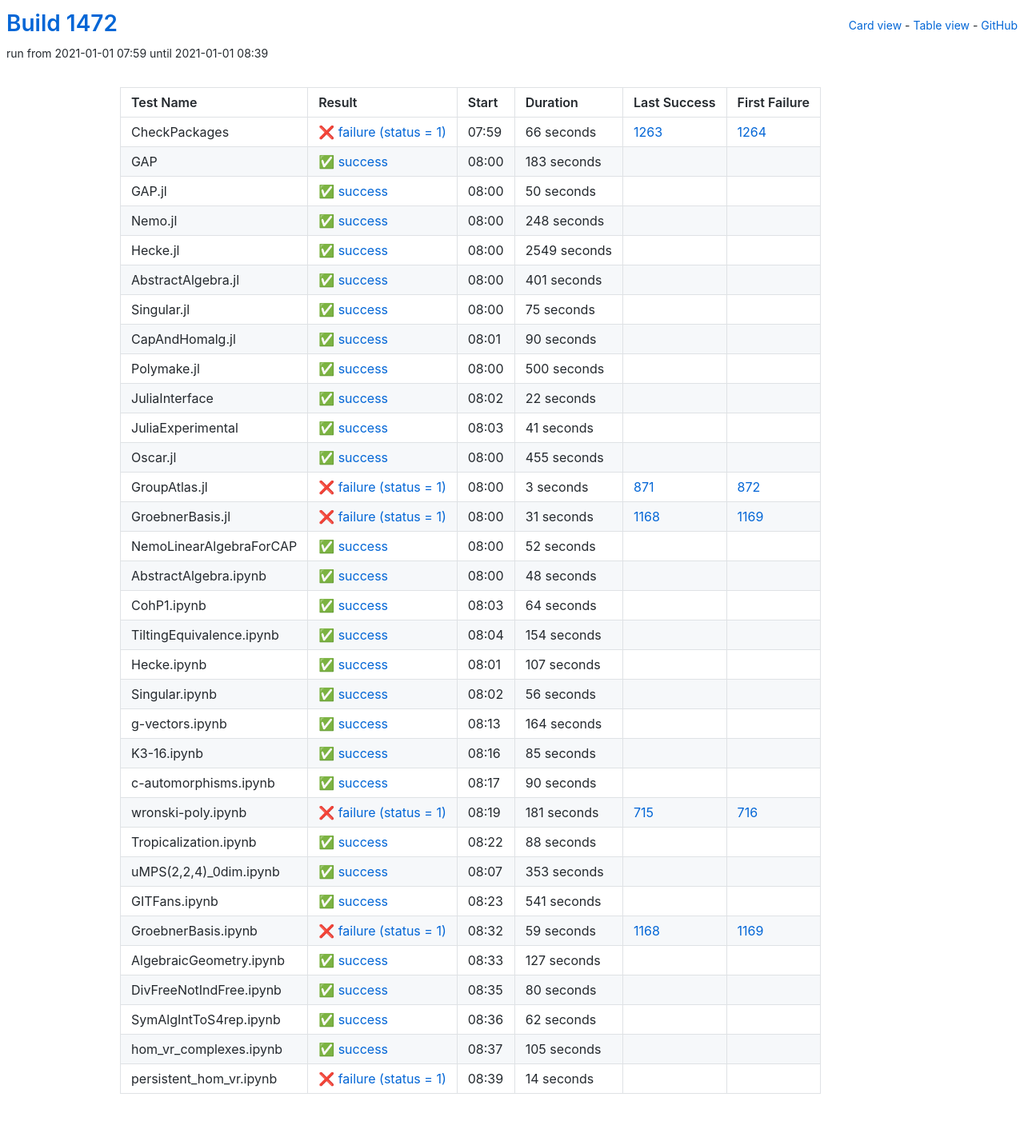
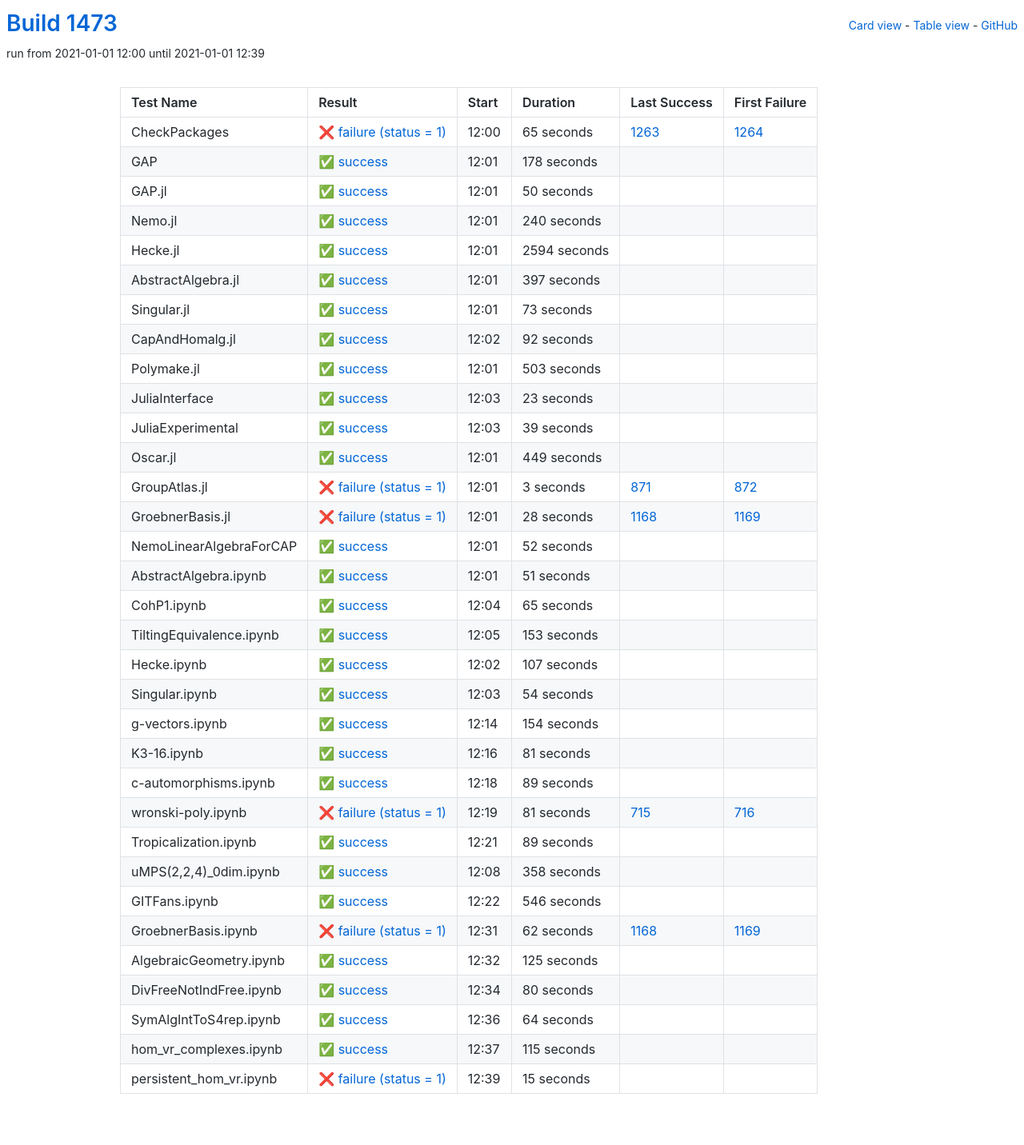
Before and after one commit to oscar-system/oscar-ci-status-stable, a Jekyll site: the page built from table.html, in a window 1280 px wide. Shown: the whole page at 80% size. Built offline with Jekyll 4.4.1, drawn with Linux system fonts in a browser that asks for light colours.

Commit message:
Build #1473

```diff
--- a/_data/ci.yml
+++ b/_data/ci.yml
@@ -1,6 +1,6 @@
 ---
-build: 1472
-build_url: https://oscarci.mathematik.uni-kl.de/job/oscar-stable/1472/
+build: 1473
+build_url: https://oscarci.mathematik.uni-kl.de/job/oscar-stable/1473/
 job: oscar-stable
 organization: oscar-system
 repo: oscar-ci-status-stable
@@ -8,32 +8,32 @@ repourl: https://github.com/oscar-system/oscar-ci-status-stable
 tests:
 - name: CheckPackages
   id: checkpackages
-  log: https://oscarci.mathematik.uni-kl.de/job/oscar-stable/1472/artifact/logs/build-1472/CheckPackages.log
-  start: 2021-01-01 07:59
+  log: https://oscarci.mathematik.uni-kl.de/job/oscar-stable/1473/artifact/logs/build-1473/CheckPackages.log
+  start: 2021-01-01 12:00
   success: false
   exitcode: 1
   status: failure
-  duration: 66
+  duration: 65
   last_success: 1263
   last_success_url: https://oscarci.mathematik.uni-kl.de/job/oscar-stable/1263/
   first_failure: 1264
   first_failure_url: https://oscarci.mathematik.uni-kl.de/job/oscar-stable/1264/
 - name: GAP
   id: gap
-  log: https://oscarci.mathematik.uni-kl.de/job/oscar-stable/1472/artifact/logs/build-1472/GAP.log
-  start: 2021-01-01 08:00
+  log: https://oscarci.mathematik.uni-kl.de/job/oscar-stable/1473/artifact/logs/build-1473/GAP.log
+  start: 2021-01-01 12:01
   success: true
   exitcode: 0
   status: success
-  duration: 183
+  duration: 178
   last_success: false
   last_success_url:
   first_failure: false
   first_failure_url:
 - name: GAP.jl
   id: gap-jl
-  log: https://oscarci.mathematik.uni-kl.de/job/oscar-stable/1472/artifact/logs/build-1472/GAP.jl.log
-  start: 2021-01-01 08:00
+  log: https://oscarci.mathematik.uni-kl.de/job/oscar-stable/1473/artifact/logs/build-1473/GAP.jl.log
+  start: 2021-01-01 12:01
   success: true
   exitcode: 0
   status: success
@@ -44,116 +44,116 @@ tests:
   first_failure_url:
 - name: Nemo.jl
   id: nemo-jl
-  log: https://oscarci.mathematik.uni-kl.de/job/oscar-stable/1472/artifact/logs/build-1472/Nemo.jl.log
-  start: 2021-01-01 08:00
+  log: https://oscarci.mathematik.uni-kl.de/job/oscar-stable/1473/artifact/logs/build-1473/Nemo.jl.log
+  start: 2021-01-01 12:01
   success: true
   exitcode: 0
   status: success
-  duration: 248
+  duration: 240
   last_success: false
   last_success_url:
   first_failure: false
   first_failure_url:
 - name: Hecke.jl
   id: hecke-jl
-  log: https://oscarci.mathematik.uni-kl.de/job/oscar-stable/1472/artifact/logs/build-1472/Hecke.jl.log
-  start: 2021-01-01 08:00
+  log: https://oscarci.mathematik.uni-kl.de/job/oscar-stable/1473/artifact/logs/build-1473/Hecke.jl.log
+  start: 2021-01-01 12:01
   success: true
   exitcode: 0
   status: success
-  duration: 2549
+  duration: 2594
   last_success: false
   last_success_url:
   first_failure: false
   first_failure_url:
 - name: AbstractAlgebra.jl
   id: abstractalgebra-jl
-  log: https://oscarci.mathematik.uni-kl.de/job/oscar-stable/1472/artifact/logs/build-1472/AbstractAlgebra.jl.log
-  start: 2021-01-01 08:00
+  log: https://oscarci.mathematik.uni-kl.de/job/oscar-stable/1473/artifact/logs/build-1473/AbstractAlgebra.jl.log
+  start: 2021-01-01 12:01
   success: true
   exitcode: 0
   status: success
-  duration: 401
+  duration: 397
   last_success: false
   last_success_url:
   first_failure: false
   first_failure_url:
 - name: Singular.jl
   id: singular-jl
-  log: https://oscarci.mathematik.uni-kl.de/job/oscar-stable/1472/artifact/logs/build-1472/Singular.jl.log
-  start: 2021-01-01 08:00
+  log: https://oscarci.mathematik.uni-kl.de/job/oscar-stable/1473/artifact/logs/build-1473/Singular.jl.log
+  start: 2021-01-01 12:01
   success: true
   exitcode: 0
   status: success
-  duration: 75
+  duration: 73
   last_success: false
   last_success_url:
   first_failure: false
   first_failure_url:
 - name: CapAndHomalg.jl
   id: capandhomalg-jl
-  log: https://oscarci.mathematik.uni-kl.de/job/oscar-stable/1472/artifact/logs/build-1472/CapAndHomalg.jl.log
-  start: 2021-01-01 08:01
+  log: https://oscarci.mathematik.uni-kl.de/job/oscar-stable/1473/artifact/logs/build-1473/CapAndHomalg.jl.log
+  start: 2021-01-01 12:02
   success: true
   exitcode: 0
   status: success
-  duration: 90
+  duration: 92
   last_success: false
   last_success_url:
   first_failure: false
   first_failure_url:
 - name: Polymake.jl
   id: polymake-jl
-  log: https://oscarci.mathematik.uni-kl.de/job/oscar-stable/1472/artifact/logs/build-1472/Polymake.jl.log
-  start: 2021-01-01 08:00
+  log: https://oscarci.mathematik.uni-kl.de/job/oscar-stable/1473/artifact/logs/build-1473/Polymake.jl.log
+  start: 2021-01-01 12:01
   success: true
   exitcode: 0
   status: success
-  duration: 500
+  duration: 503
   last_success: false
   last_success_url:
   first_failure: false
   first_failure_url:
 - name: JuliaInterface
   id: juliainterface
-  log: https://oscarci.mathematik.uni-kl.de/job/oscar-stable/1472/artifact/logs/build-1472/JuliaInterface.log
-  start: 2021-01-01 08:02
+  log: https://oscarci.mathematik.uni-kl.de/job/oscar-stable/1473/artifact/logs/build-1473/JuliaInterface.log
+  start: 2021-01-01 12:03
   success: true
   exitcode: 0
   status: success
-  duration: 22
+  duration: 23
   last_success: false
   last_success_url:
   first_failure: false
   first_failure_url:
 - name: JuliaExperimental
   id: juliaexperimental
-  log: https://oscarci.mathematik.uni-kl.de/job/oscar-stable/1472/artifact/logs/build-1472/JuliaExperimental.log
-  start: 2021-01-01 08:03
+  log: https://oscarci.mathematik.uni-kl.de/job/oscar-stable/1473/artifact/logs/build-1473/JuliaExperimental.log
+  start: 2021-01-01 12:03
   success: true
   exitcode: 0
   status: success
-  duration: 41
+  duration: 39
   last_success: false
   last_success_url:
   first_failure: false
   first_failure_url:
 - name: Oscar.jl
   id: oscar-jl
-  log: https://oscarci.mathematik.uni-kl.de/job/oscar-stable/1472/artifact/logs/build-1472/Oscar.jl.log
-  start: 2021-01-01 08:00
+  log: https://oscarci.mathematik.uni-kl.de/job/oscar-stable/1473/artifact/logs/build-1473/Oscar.jl.log
+  start: 2021-01-01 12:01
   success: true
   exitcode: 0
   status: success
-  duration: 455
+  duration: 449
   last_success: false
   last_success_url:
   first_failure: false
   first_failure_url:
 - name: GroupAtlas.jl
   id: groupatlas-jl
-  log: https://oscarci.mathematik.uni-kl.de/job/oscar-stable/1472/artifact/logs/build-1472/GroupAtlas.jl.log
-  start: 2021-01-01 08:00
+  log: https://oscarci.mathematik.uni-kl.de/job/oscar-stable/1473/artifact/logs/build-1473/GroupAtlas.jl.log
+  start: 2021-01-01 12:01
   success: false
   exitcode: 1
   status: failure
@@ -164,20 +164,20 @@ tests:
   first_failure_url: https://oscarci.mathematik.uni-kl.de/job/oscar-stable/872/
 - name: GroebnerBasis.jl
   id: groebnerbasis-jl
-  log: https://oscarci.mathematik.uni-kl.de/job/oscar-stable/1472/artifact/logs/build-1472/GroebnerBasis.jl.log
-  start: 2021-01-01 08:00
+  log: https://oscarci.mathematik.uni-kl.de/job/oscar-stable/1473/artifact/logs/build-1473/GroebnerBasis.jl.log
+  start: 2021-01-01 12:01
   success: false
   exitcode: 1
   status: failure
-  duration: 31
+  duration: 28
   last_success: 1168
   last_success_url: https://oscarci.mathematik.uni-kl.de/job/oscar-stable/1168/
   first_failure: 1169
   first_failure_url: https://oscarci.mathematik.uni-kl.de/job/oscar-stable/1169/
 - name: NemoLinearAlgebraForCAP
   id: nemolinearalgebraforcap
-  log: https://oscarci.mathematik.uni-kl.de/job/oscar-stable/1472/artifact/logs/build-1472/NemoLinearAlgebraForCAP.log
-  start: 2021-01-01 08:00
+  log: https://oscarci.mathematik.uni-kl.de/job/oscar-stable/1473/artifact/logs/build-1473/NemoLinearAlgebraForCAP.log
+  start: 2021-01-01 12:01
   success: true
   exitcode: 0
   status: success
@@ -188,44 +188,44 @@ tests:
   first_failure_url:
 - name: AbstractAlgebra.ipynb
   id: abstractalgebra-ipynb
-  log: https://oscarci.mathematik.uni-kl.de/job/oscar-stable/1472/artifact/logs/build-1472/AbstractAlgebra.ipynb.log
-  start: 2021-01-01 08:00
+  log: https://oscarci.mathematik.uni-kl.de/job/oscar-stable/1473/artifact/logs/build-1473/AbstractAlgebra.ipynb.log
+  start: 2021-01-01 12:01
   success: true
   exitcode: 0
   status: success
-  duration: 48
+  duration: 51
   last_success: false
   last_success_url:
   first_failure: false
   first_failure_url:
 - name: CohP1.ipynb
   id: cohp1-ipynb
-  log: https://oscarci.mathematik.uni-kl.de/job/oscar-stable/1472/artifact/logs/build-1472/CohP1.ipynb.log
-  start: 2021-01-01 08:03
+  log: https://oscarci.mathematik.uni-kl.de/job/oscar-stable/1473/artifact/logs/build-1473/CohP1.ipynb.log
+  start: 2021-01-01 12:04
   success: true
   exitcode: 0
   status: success
-  duration: 64
+  duration: 65
   last_success: false
   last_success_url:
   first_failure: false
   first_failure_url:
 - name: TiltingEquivalence.ipynb
   id: tiltingequivalence-ipynb
-  log: https://oscarci.mathematik.uni-kl.de/job/oscar-stable/1472/artifact/logs/build-1472/TiltingEquivalence.ipynb.log
-  start: 2021-01-01 08:04
+  log: https://oscarci.mathematik.uni-kl.de/job/oscar-stable/1473/artifact/logs/build-1473/TiltingEquivalence.ipynb.log
+  start: 2021-01-01 12:05
   success: true
   exitcode: 0
   status: success
-  duration: 154
+  duration: 153
   last_success: false
   last_success_url:
   first_failure: false
   first_failure_url:
 - name: Hecke.ipynb
   id: hecke-ipynb
-  log: https://oscarci.mathematik.uni-kl.de/job/oscar-stable/1472/artifact/logs/build-1472/Hecke.ipynb.log
-  start: 2021-01-01 08:01
+  log: https://oscarci.mathematik.uni-kl.de/job/oscar-stable/1473/artifact/logs/build-1473/Hecke.ipynb.log
+  start: 2021-01-01 12:02
   success: true
   exitcode: 0
   status: success
@@ -236,128 +236,128 @@ tests:
   first_failure_url:
 - name: Singular.ipynb
   id: singular-ipynb
-  log: https://oscarci.mathematik.uni-kl.de/job/oscar-stable/1472/artifact/logs/build-1472/Singular.ipynb.log
-  start: 2021-01-01 08:02
+  log: https://oscarci.mathematik.uni-kl.de/job/oscar-stable/1473/artifact/logs/build-1473/Singular.ipynb.log
+  start: 2021-01-01 12:03
   success: true
   exitcode: 0
   status: success
-  duration: 56
+  duration: 54
   last_success: false
   last_success_url:
   first_failure: false
   first_failure_url:
 - name: g-vectors.ipynb
   id: g-vectors-ipynb
-  log: https://oscarci.mathematik.uni-kl.de/job/oscar-stable/1472/artifact/logs/build-1472/g-vectors.ipynb.log
-  start: 2021-01-01 08:13
+  log: https://oscarci.mathematik.uni-kl.de/job/oscar-stable/1473/artifact/logs/build-1473/g-vectors.ipynb.log
+  start: 2021-01-01 12:14
   success: true
   exitcode: 0
   status: success
-  duration: 164
+  duration: 154
   last_success: false
   last_success_url:
   first_failure: false
   first_failure_url:
 - name: K3-16.ipynb
   id: k3-16-ipynb
-  log: https://oscarci.mathematik.uni-kl.de/job/oscar-stable/1472/artifact/logs/build-1472/K3-16.ipynb.log
-  start: 2021-01-01 08:16
+  log: https://oscarci.mathematik.uni-kl.de/job/oscar-stable/1473/artifact/logs/build-1473/K3-16.ipynb.log
+  start: 2021-01-01 12:16
   success: true
   exitcode: 0
   status: success
-  duration: 85
+  duration: 81
   last_success: false
   last_success_url:
   first_failure: false
   first_failure_url:
 - name: c-automorphisms.ipynb
   id: c-automorphisms-ipynb
-  log: https://oscarci.mathematik.uni-kl.de/job/oscar-stable/1472/artifact/logs/build-1472/c-automorphisms.ipynb.log
-  start: 2021-01-01 08:17
+  log: https://oscarci.mathematik.uni-kl.de/job/oscar-stable/1473/artifact/logs/build-1473/c-automorphisms.ipynb.log
+  start: 2021-01-01 12:18
   success: true
   exitcode: 0
   status: success
-  duration: 90
+  duration: 89
   last_success: false
   last_success_url:
   first_failure: false
   first_failure_url:
 - name: wronski-poly.ipynb
   id: wronski-poly-ipynb
-  log: https://oscarci.mathematik.uni-kl.de/job/oscar-stable/1472/artifact/logs/build-1472/wronski-poly.ipynb.log
-  start: 2021-01-01 08:19
+  log: https://oscarci.mathematik.uni-kl.de/job/oscar-stable/1473/artifact/logs/build-1473/wronski-poly.ipynb.log
+  start: 2021-01-01 12:19
   success: false
   exitcode: 1
   status: failure
-  duration: 181
+  duration: 81
   last_success: 715
   last_success_url: https://oscarci.mathematik.uni-kl.de/job/oscar-stable/715/
   first_failure: 716
   first_failure_url: https://oscarci.mathematik.uni-kl.de/job/oscar-stable/716/
 - name: Tropicalization.ipynb
   id: tropicalization-ipynb
-  log: https://oscarci.mathematik.uni-kl.de/job/oscar-stable/1472/artifact/logs/build-1472/Tropicalization.ipynb.log
-  start: 2021-01-01 08:22
+  log: https://oscarci.mathematik.uni-kl.de/job/oscar-stable/1473/artifact/logs/build-1473/Tropicalization.ipynb.log
+  start: 2021-01-01 12:21
   success: true
   exitcode: 0
   status: success
-  duration: 88
+  duration: 89
   last_success: false
   last_success_url:
   first_failure: false
   first_failure_url:
 - name: uMPS(2,2,4)_0dim.ipynb
   id: umps-2-2-4-0dim-ipynb
-  log: https://oscarci.mathematik.uni-kl.de/job/oscar-stable/1472/artifact/logs/build-1472/uMPS-2-2-4-_0dim.ipynb.log
-  start: 2021-01-01 08:07
+  log: https://oscarci.mathematik.uni-kl.de/job/oscar-stable/1473/artifact/logs/build-1473/uMPS-2-2-4-_0dim.ipynb.log
+  start: 2021-01-01 12:08
   success: true
   exitcode: 0
   status: success
-  duration: 353
+  duration: 358
   last_success: false
   last_success_url:
   first_failure: false
   first_failure_url:
 - name: GITFans.ipynb
   id: gitfans-ipynb
-  log: https://oscarci.mathematik.uni-kl.de/job/oscar-stable/1472/artifact/logs/build-1472/GITFans.ipynb.log
-  start: 2021-01-01 08:23
+  log: https://oscarci.mathematik.uni-kl.de/job/oscar-stable/1473/artifact/logs/build-1473/GITFans.ipynb.log
+  start: 2021-01-01 12:22
   success: true
   exitcode: 0
   status: success
-  duration: 541
+  duration: 546
   last_success: false
   last_success_url:
   first_failure: false
   first_failure_url:
 - name: GroebnerBasis.ipynb
   id: groebnerbasis-ipynb
-  log: https://oscarci.mathematik.uni-kl.de/job/oscar-stable/1472/artifact/logs/build-1472/GroebnerBasis.ipynb.log
-  start: 2021-01-01 08:32
+  log: https://oscarci.mathematik.uni-kl.de/job/oscar-stable/1473/artifact/logs/build-1473/GroebnerBasis.ipynb.log
+  start: 2021-01-01 12:31
   success: false
   exitcode: 1
   status: failure
-  duration: 59
+  duration: 62
   last_success: 1168
   last_success_url: https://oscarci.mathematik.uni-kl.de/job/oscar-stable/1168/
   first_failure: 1169
   first_failure_url: https://oscarci.mathematik.uni-kl.de/job/oscar-stable/1169/
 - name: AlgebraicGeometry.ipynb
   id: algebraicgeometry-ipynb
-  log: https://oscarci.mathematik.uni-kl.de/job/oscar-stable/1472/artifact/logs/build-1472/AlgebraicGeometry.ipynb.log
-  start: 2021-01-01 08:33
+  log: https://oscarci.mathematik.uni-kl.de/job/oscar-stable/1473/artifact/logs/build-1473/AlgebraicGeometry.ipynb.log
+  start: 2021-01-01 12:32
   success: true
   exitcode: 0
   status: success
-  duration: 127
+  duration: 125
   last_success: false
   last_success_url:
   first_failure: false
   first_failure_url:
 - name: DivFreeNotIndFree.ipynb
   id: divfreenotindfree-ipynb
-  log: https://oscarci.mathematik.uni-kl.de/job/oscar-stable/1472/artifact/logs/build-1472/DivFreeNotIndFree.ipynb.log
-  start: 2021-01-01 08:35
+  log: https://oscarci.mathematik.uni-kl.de/job/oscar-stable/1473/artifact/logs/build-1473/DivFreeNotIndFree.ipynb.log
+  start: 2021-01-01 12:34
   success: true
   exitcode: 0
   status: success
@@ -368,36 +368,36 @@ tests:
   first_failure_url:
 - name: SymAlgIntToS4rep.ipynb
   id: symalginttos4rep-ipynb
-  log: https://oscarci.mathematik.uni-kl.de/job/oscar-stable/1472/artifact/logs/build-1472/SymAlgIntToS4rep.ipynb.log
-  start: 2021-01-01 08:36
+  log: https://oscarci.mathematik.uni-kl.de/job/oscar-stable/1473/artifact/logs/build-1473/SymAlgIntToS4rep.ipynb.log
+  start: 2021-01-01 12:36
   success: true
   exitcode: 0
   status: success
-  duration: 62
+  duration: 64
   last_success: false
   last_success_url:
   first_failure: false
   first_failure_url:
 - name: hom_vr_complexes.ipynb
   id: hom-vr-complexes-ipynb
-  log: https://oscarci.mathematik.uni-kl.de/job/oscar-stable/1472/artifact/logs/build-1472/hom_vr_complexes.ipynb.log
-  start: 2021-01-01 08:37
+  log: https://oscarci.mathematik.uni-kl.de/job/oscar-stable/1473/artifact/logs/build-1473/hom_vr_complexes.ipynb.log
+  start: 2021-01-01 12:37
   success: true
   exitcode: 0
   status: success
-  duration: 105
+  duration: 115
   last_success: false
   last_success_url:
   first_failure: false
   first_failure_url:
 - name: persistent_hom_vr.ipynb
   id: persistent-hom-vr-ipynb
-  log: https://oscarci.mathematik.uni-kl.de/job/oscar-stable/1472/artifact/logs/build-1472/persistent_hom_vr.ipynb.log
-  start: 2021-01-01 08:39
+  log: https://oscarci.mathematik.uni-kl.de/job/oscar-stable/1473/artifact/logs/build-1473/persistent_hom_vr.ipynb.log
+  start: 2021-01-01 12:39
   success: false
   exitcode: 1
   status: failure
-  duration: 14
+  duration: 15
   last_success: false
   last_success_url:
   first_failure: false
```
Also changed, not shown: README.md.
